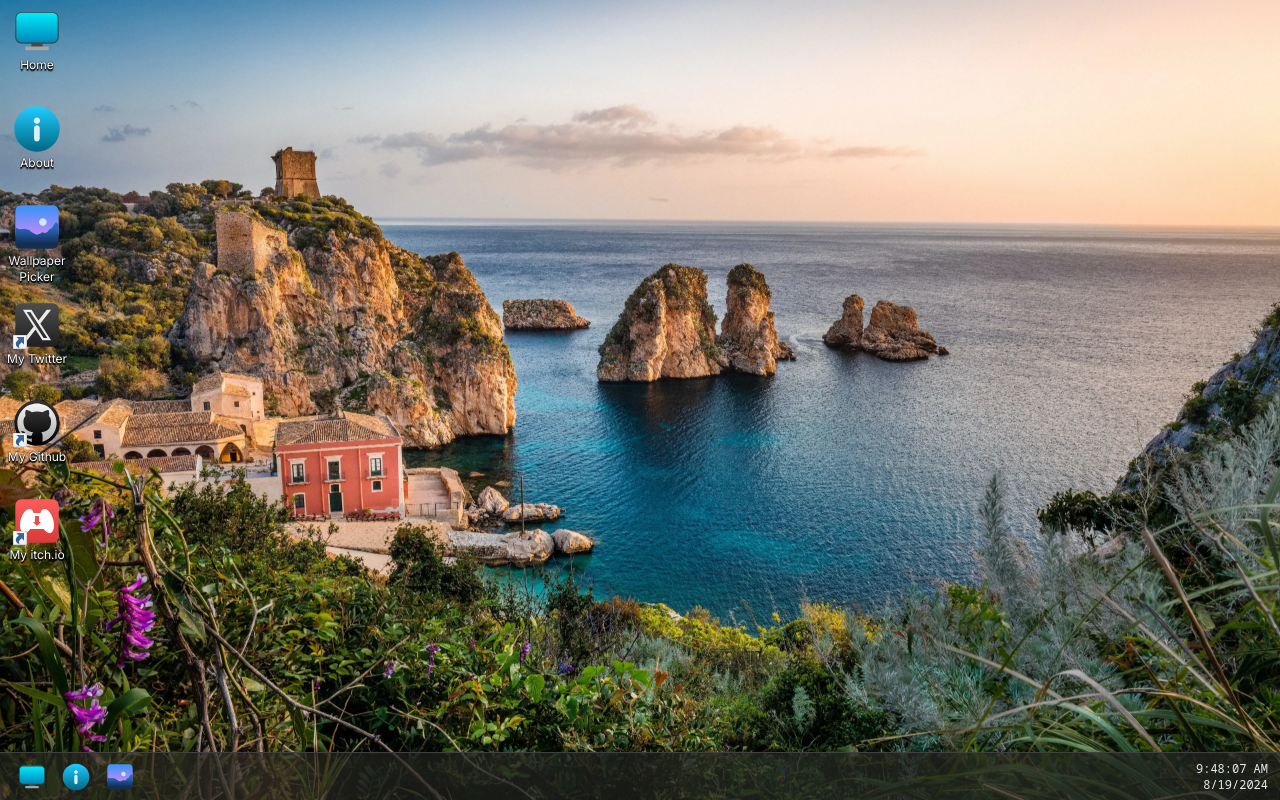
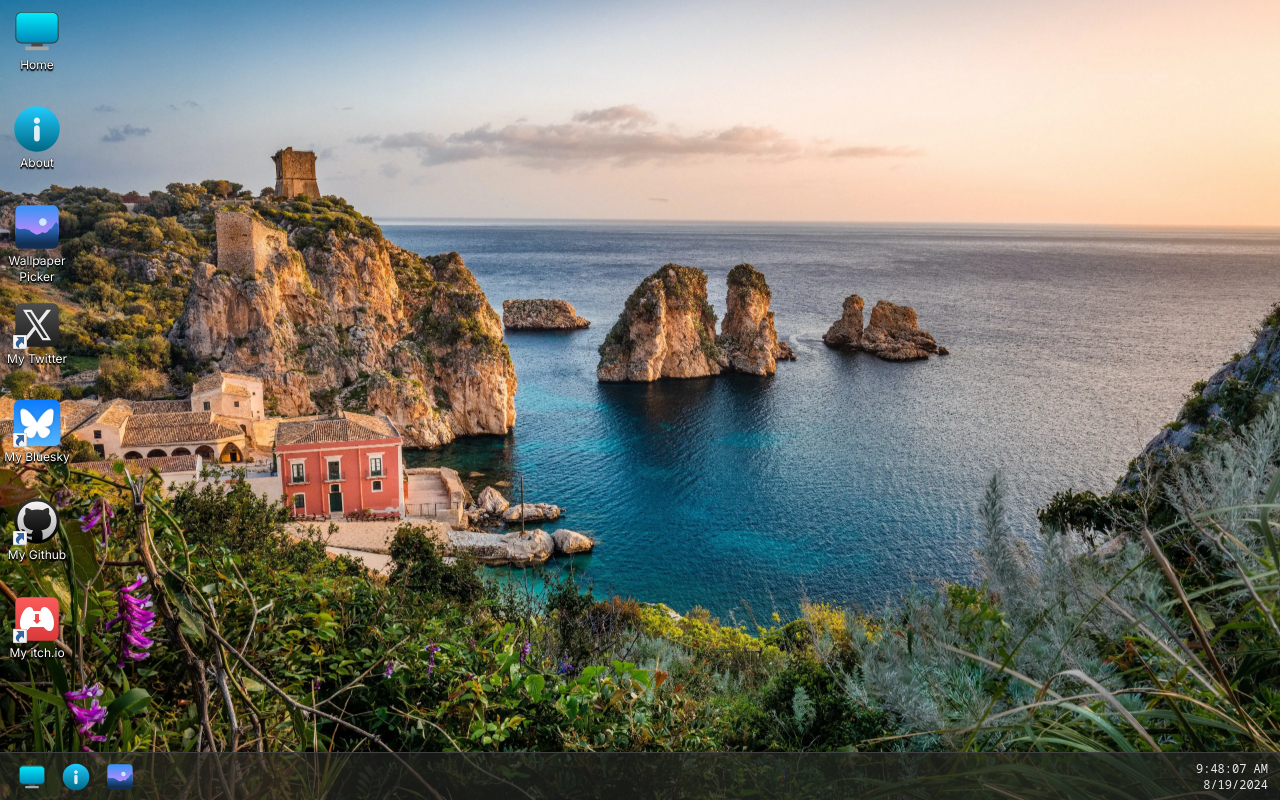
Before and after one commit to Raptor1818/RaptorOS, a Next.js app: page / in a window 1280 px wide. Built offline with nearby package versions, Linux system fonts and the light colour scheme.

Commit message:
Added Bluesky
- Added Bluesky social shortcut
- Fixed pointer cursor

```diff
--- a/package.json
+++ b/package.json
@@ -1,6 +1,6 @@
 {
   "name": "raptorino-next",
-  "version": "0.4.2",
+  "version": "0.5.0",
   "private": true,
   "scripts": {
     "dev": "next dev",
--- a/src/components/raptorOS/ItemLists/DesktopItems.tsx
+++ b/src/components/raptorOS/ItemLists/DesktopItems.tsx
@@ -8,6 +8,13 @@ export const DesktopItems: Item[] = [
     isShortcut: true,
     icon: '/img/icons/twitter-x.svg',
     url: 'https://x.com/_Raptorr',
+  },
+  {
+    id: generateUUID(),
+    label: 'My Bluesky',
+    isShortcut: true,
+    icon: '/img/icons/bluesky.png',
+    url: 'https://bsky.app/profile/raptorino.com',
   },
   {
     id: generateUUID(),
--- a/src/styles/raptorOS/Desktop/DesktopItem.module.css
+++ b/src/styles/raptorOS/Desktop/DesktopItem.module.css
@@ -2,10 +2,7 @@
 @tailwind utilities;
 
 .itemContainer {
-  @apply border border-transparent w-[74px] h-fit flex flex-col place-items-center p-[1px] relative rounded
-  hover:bg-white hover:bg-opacity-25
-  focus:bg-white focus:bg-opacity-40
-  ;
+  @apply border border-transparent w-[74px] h-fit flex flex-col place-items-center p-[1px] relative rounded cursor-default hover:bg-white hover:bg-opacity-25 focus:bg-white focus:bg-opacity-40;
 }
 
 .itemImageContainer {
@@ -14,12 +11,12 @@
 
 .itemText {
   @apply text-white text-center py-[2px] select-none text-xs truncate-multiline focus:outline-none;
-  text-shadow:  rgba(0, 0, 0, 0.75) 0px 0px 1px,
-                rgba(0, 0, 0, 0.5) 0px 0px 2px,
-                rgba(0, 0, 0, 0.75) 0px 1px 1px,
-                rgba(0, 0, 0, 0.5) 0px 1px 2px,
-                rgba(0, 0, 0, 0.75) 0px 2px 1px,
-                rgba(0, 0, 0, 0.5) 0px 2px 2px;
+  text-shadow: rgba(0, 0, 0, 0.75) 0px 0px 1px,
+    rgba(0, 0, 0, 0.5) 0px 0px 2px,
+    rgba(0, 0, 0, 0.75) 0px 1px 1px,
+    rgba(0, 0, 0, 0.5) 0px 1px 2px,
+    rgba(0, 0, 0, 0.75) 0px 2px 1px,
+    rgba(0, 0, 0, 0.5) 0px 2px 2px;
 }
 
 .shortcutIcon {
```
Also changed, not shown: public/img/icons/bluesky.png (added).
